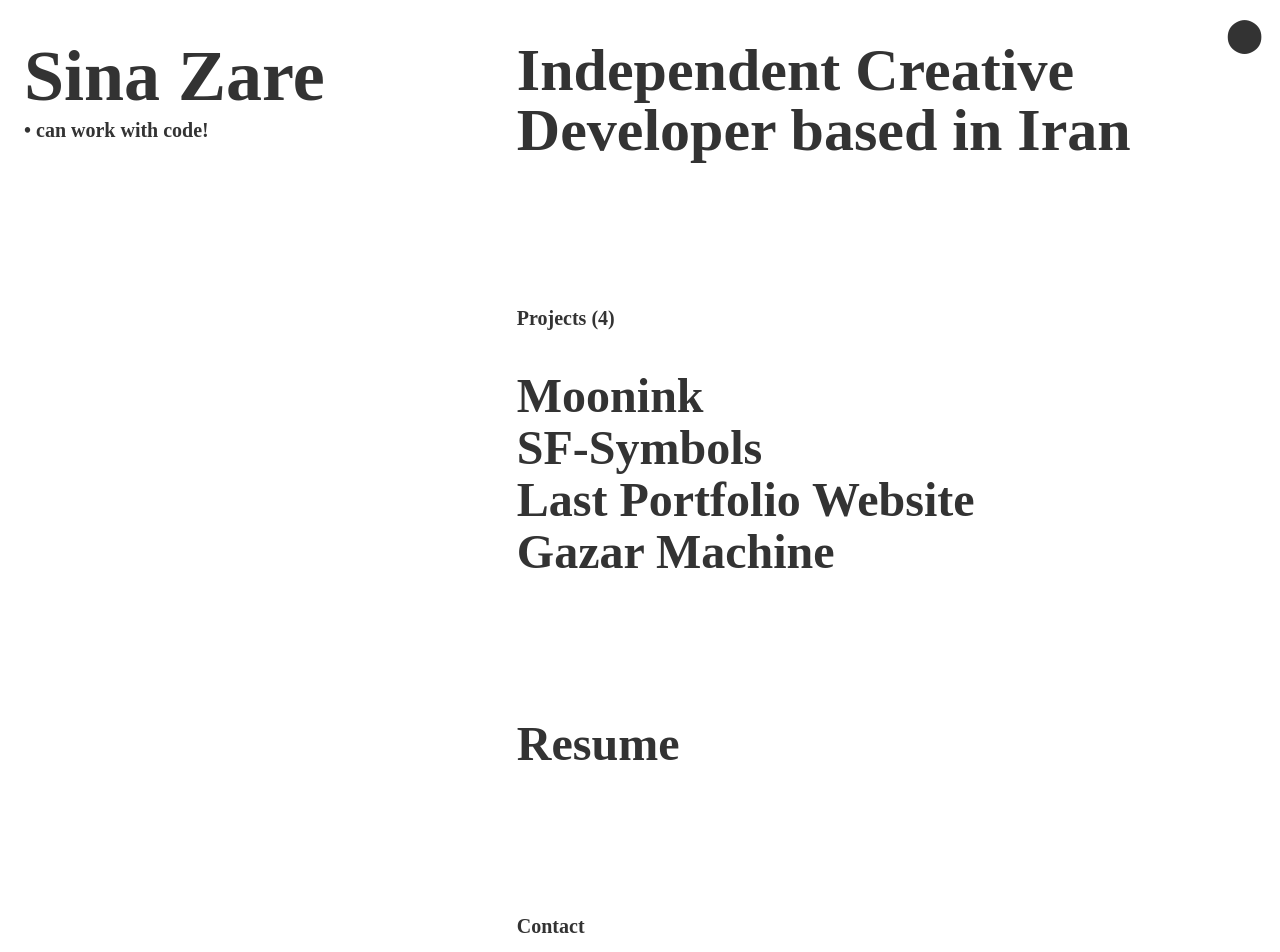
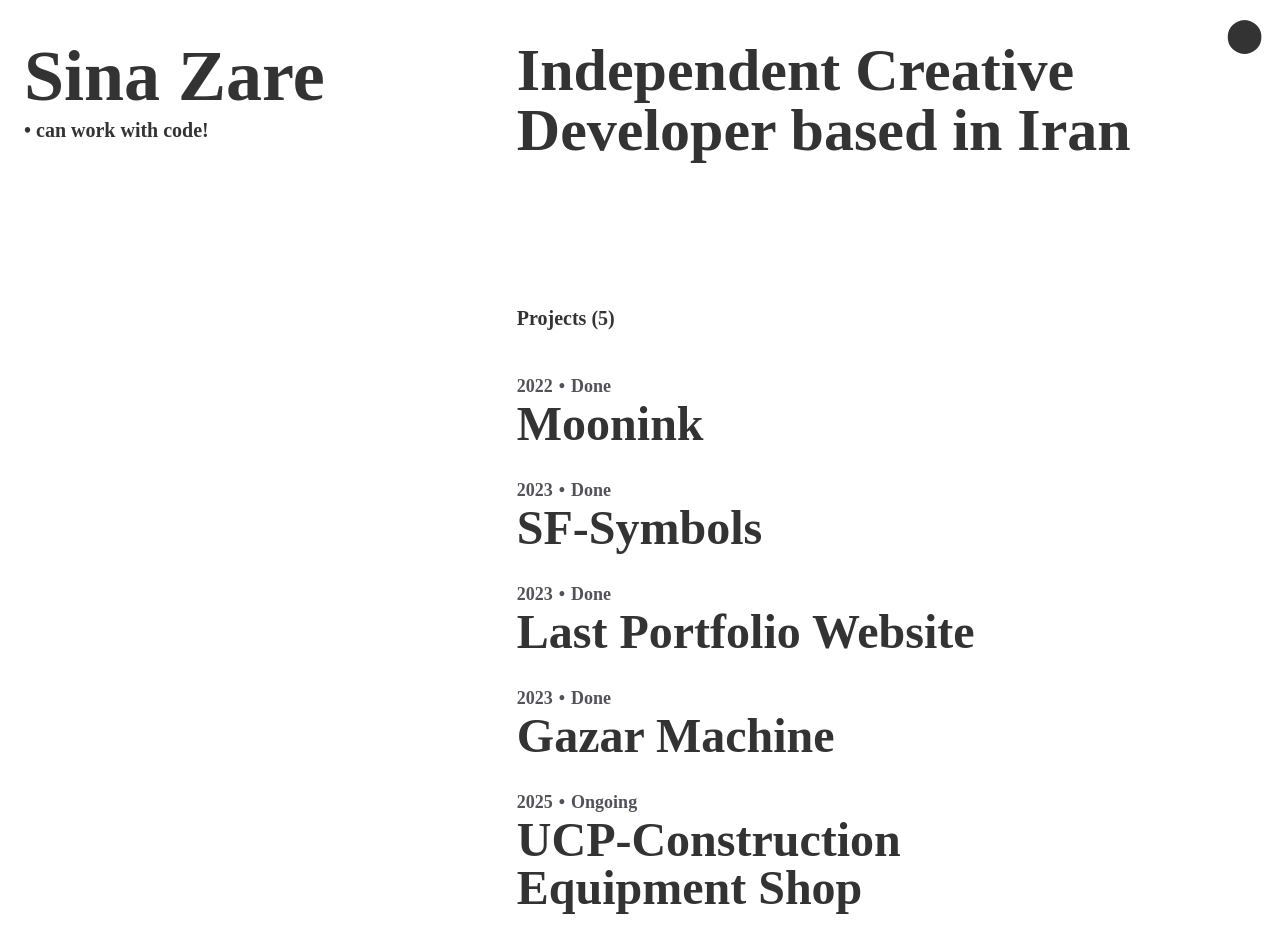
Before and after one commit to sina-sparkn/sinazarewebsite, a Nuxt app: page / in a window 1280 px wide. Shown: the top 952 px of the page. Built offline with nearby package versions, Linux system fonts and the light colour scheme.

Commit message:
add new work and changed a bit

```diff
--- a/app.vue
+++ b/app.vue
@@ -1,6 +1,6 @@
 <template>
   <div class="px-6">
-    <NuxtLayout> </NuxtLayout>
+    <NuxtLayout><NuxtPage /></NuxtLayout>
   </div>
 </template>
 
--- a/assets/css/animations.css
+++ b/assets/css/animations.css
@@ -1,12 +1,14 @@
 .fade-in {
-  animation: fadeIn 2s ease-in-out;
+  animation: fadeIn 1s ease-in-out;
 }
 
 @keyframes fadeIn {
   from {
     opacity: 0;
+    transform: translateY(100px);
   }
   to {
     opacity: 1;
+    transform: translateY(0px);
   }
 }
--- a/assets/worksData.json
+++ b/assets/worksData.json
@@ -5,7 +5,8 @@
     "alternativeName": "Web3 Shopping Dapp",
     "url": "https://moonink.vercel.app/",
     "tech": "NextJs",
-    "year": 2022
+    "year": 2022,
+    "status": "Done"
   },
   {
     "id": 2,
@@ -13,7 +14,8 @@
     "alternativeName": "React Icon Collection",
     "url": "https://resilient-croquembouche-38b9a5.netlify.app/",
     "tech": "NextJs",
-    "year": 2022
+    "year": 2023,
+    "status": "Done"
   },
   {
     "id": 3,
@@ -21,7 +23,8 @@
     "alternativeName": "2023 Edition of My Website",
     "url": "https://endearing-ganache-e75b6c.netlify.app/",
     "tech": "NextJs",
-    "year": 2022
+    "year": 2023,
+    "status": "Done"
   },
   {
     "id": 4,
@@ -29,6 +32,16 @@
     "alternativeName": "",
     "url": "https://heroic-croquembouche-d56bbe.netlify.app/",
     "tech": "NextJs",
-    "year": 2022
+    "year": 2023,
+    "status": "Done"
+  },
+  {
+    "id": 5,
+    "projectName": "UCP-Construction Equipment Shop",
+    "alternativeName": "",
+    "url": "/",
+    "tech": "NextJs",
+    "year": 2025,
+    "status": "Ongoing"
   }
 ]
--- a/components/Works.vue
+++ b/components/Works.vue
@@ -3,14 +3,21 @@
     <p class="text-xl mb-10">
       {{ $t("projectsText") }} ({{ jsonData.length }})
     </p>
-    <ul class="space-y-1">
-      <li
-        class="hover:underline hover:underline-offset-2 text-5xl"
-        v-for="(item, index) in jsonData"
-        :key="index"
-        :item="item"
-      >
-        <a :href="item.url" target="_blank" rel="noopener noreferrer">
+    <ul class="flex flex-col gap-7">
+      <li v-for="(item, index) in jsonData" :key="index" :item="item">
+        <div
+          class="flex items-center gap-1.5 text-zinc-600 text-base md:text-lg"
+        >
+          <p>{{ item.year }}</p>
+          <span>•</span>
+          <p>{{ item.status }}</p>
+        </div>
+        <a
+          class="hover:underline hover:underline-offset-2 text-5xl"
+          :href="item.url"
+          target="_blank"
+          rel="noopener noreferrer"
+        >
           {{ item.projectName }}
         </a>
       </li>
--- a/layouts/default.vue
+++ b/layouts/default.vue
@@ -25,7 +25,7 @@
     setTimeout(() => {
       this.showPreloader = false;
       this.showContent = true;
-    }, 0); // Match the duration in Preloader
+    }, 1000); // Match the duration in Preloader
   },
 };
 </script>
```
